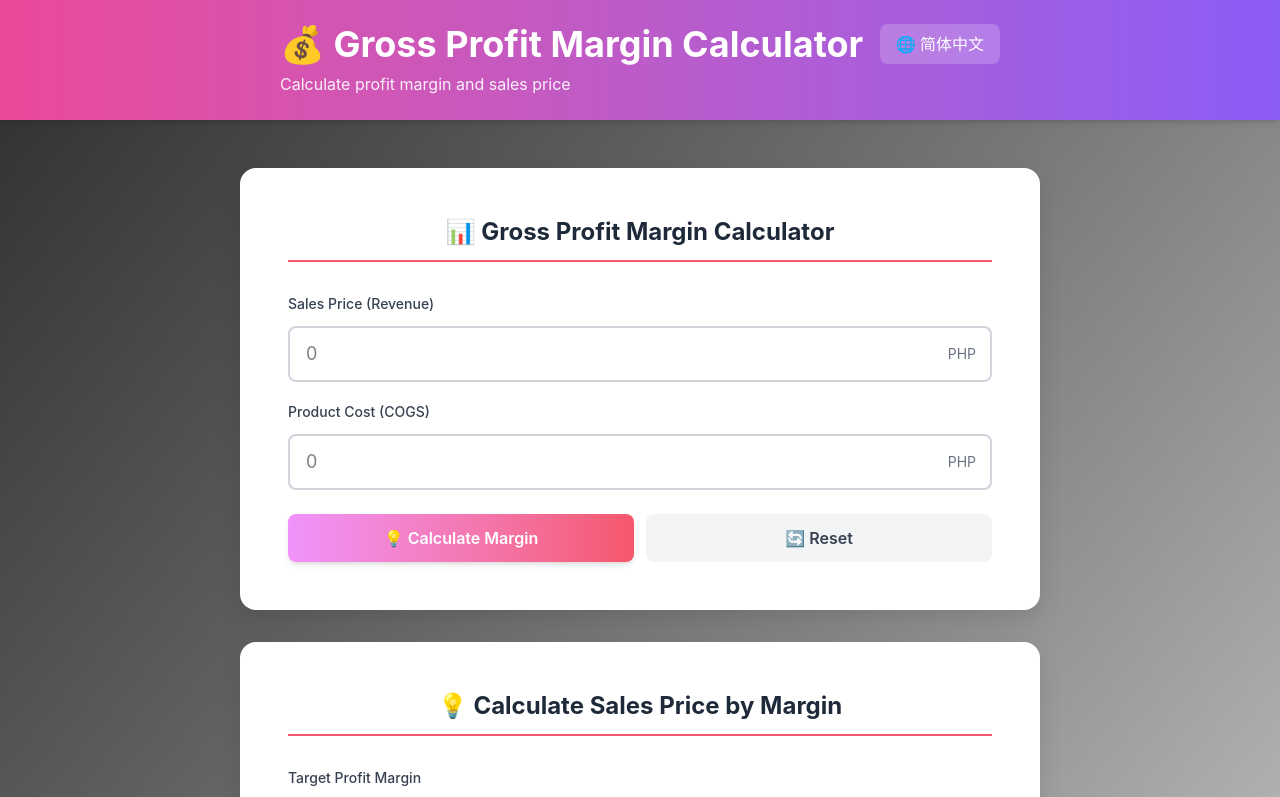
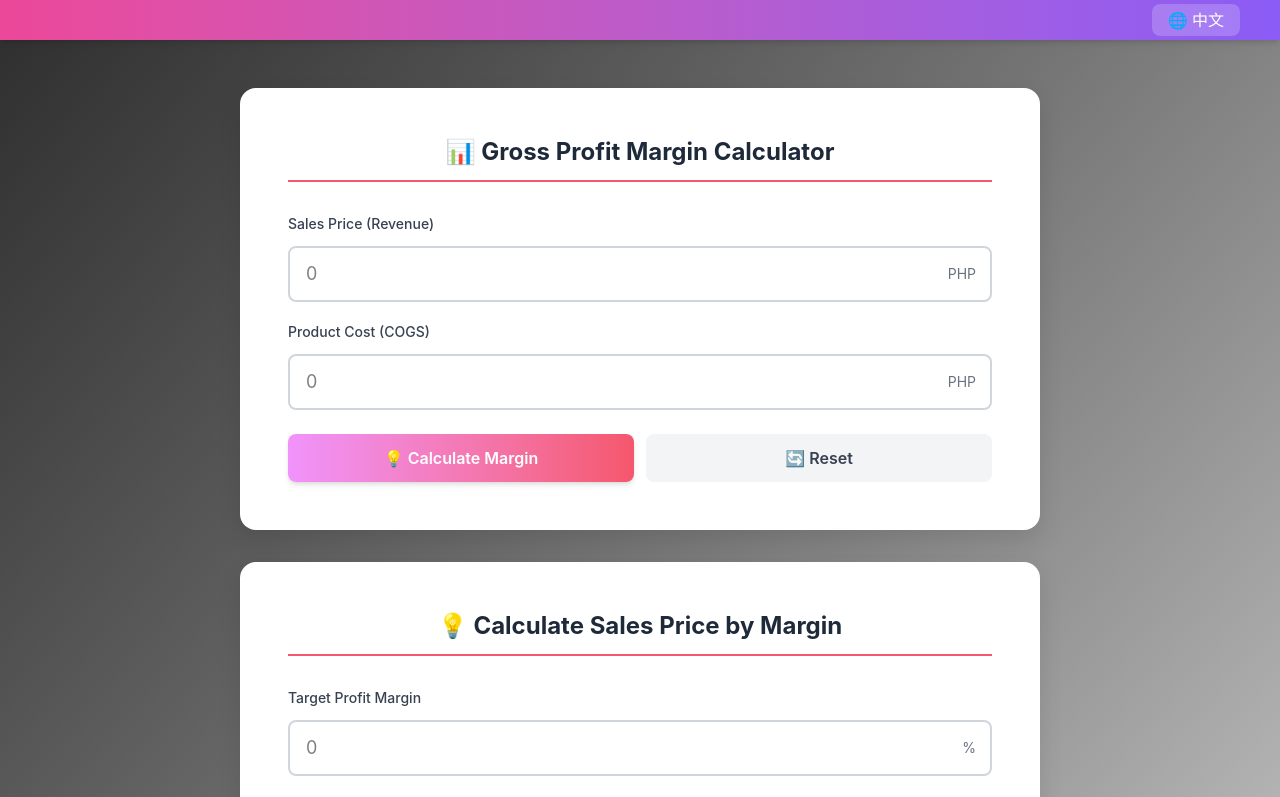
Before and after one commit to tokinonagare/gross-profit-margin-calculator, a React (Vite) app: page / in a window 1280 px wide. Shown: the top 797 px of the page. Built offline with nearby package versions, Linux system fonts and the light colour scheme.

Commit message:
精简无意义的导航条（只保留语言切换功能）

```diff
--- a/src/App.tsx
+++ b/src/App.tsx
@@ -8,16 +8,8 @@ function App() {
 
   return (
     <div className="min-h-screen bg-gradient-to-br from-[#2e2e2e] to-[#e0e0e0]">
-      <header className="bg-gradient-to-r from-[#ec4899] to-[#8b5cf6] shadow-md sticky top-0 z-50">
-        <div className="max-w-[800px] mx-auto px-6 md:px-10 py-6">
-          <div className="flex justify-between items-center">
-            <h1 className="text-3xl md:text-4xl font-bold text-white">
-              💰 {t('app.title')}
-            </h1>
-            <LanguageSwitcher />
-          </div>
-          <p className="text-white/90 mt-2 text-sm md:text-base">{t('app.description')}</p>
-        </div>
+      <header className="flex justify-end bg-gradient-to-r py-1 px-10 from-[#ec4899] to-[#8b5cf6] shadow-md sticky top-0 z-50">
+        <LanguageSwitcher />
       </header>
 
       <main className="flex justify-center py-8 md:py-12 px-6 md:px-10">
--- a/src/components/LanguageSwitcher.tsx
+++ b/src/components/LanguageSwitcher.tsx
@@ -16,10 +16,10 @@ export function LanguageSwitcher() {
   return (
     <button
       onClick={toggleLanguage}
-      className="px-4 py-2 bg-white/20 hover:bg-white/30 text-white rounded-lg transition-all duration-300 backdrop-blur-sm hover:scale-105 font-medium"
+      className="px-4 py-1 bg-white/20 hover:bg-white/30 text-white rounded-lg transition-all duration-300 backdrop-blur-sm hover:scale-105 font-medium"
       aria-label={t('language.switch')}
     >
-      🌐 {isEnglish ? '简体中文' : 'English'}
+      🌐 {isEnglish ? '中文' : 'En'}
     </button>
   )
 }
```
